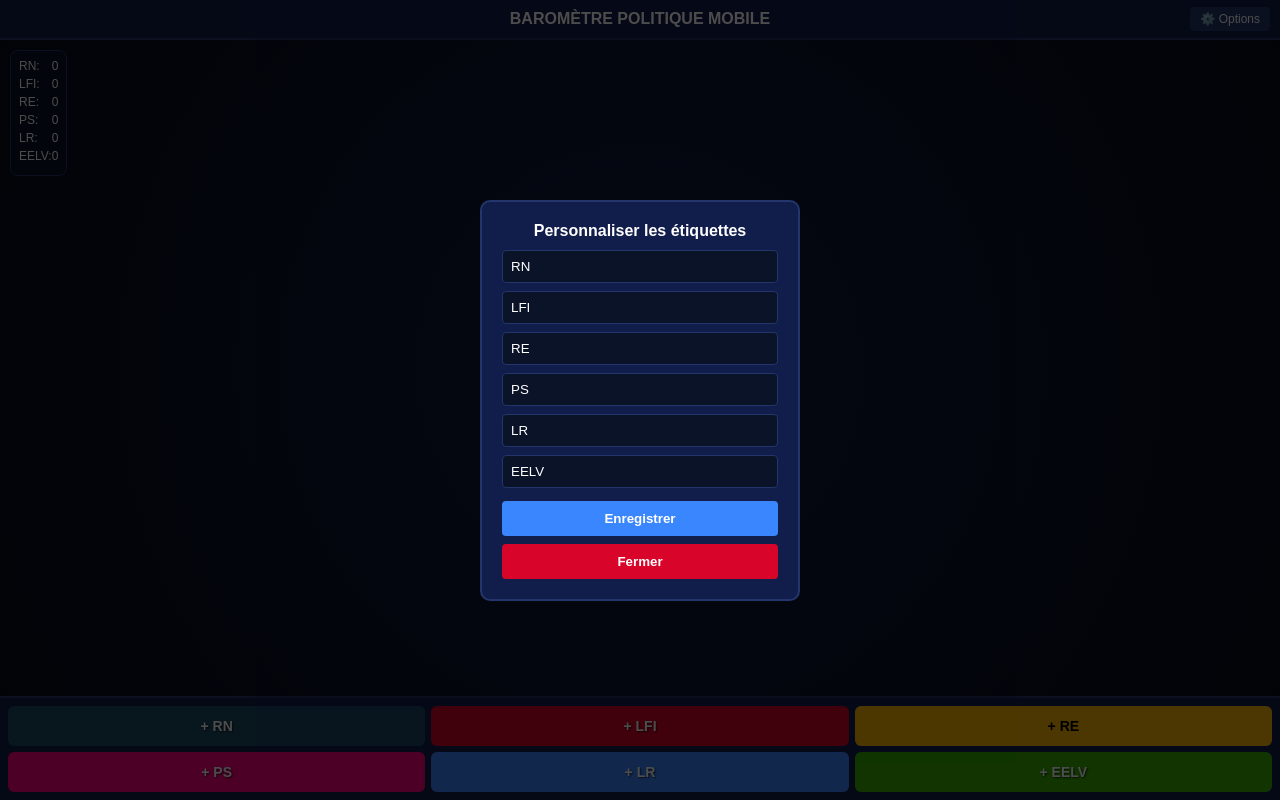
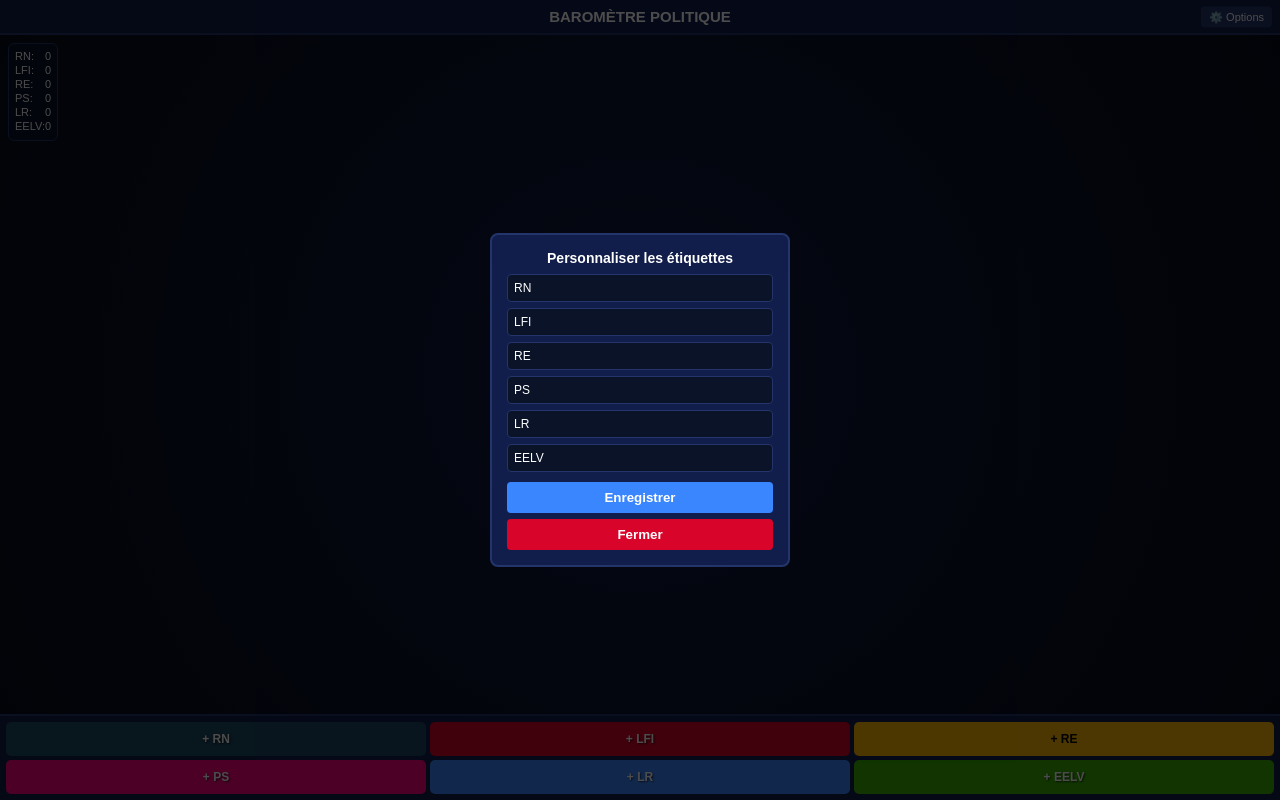
Before and after one commit to troplife56-source/Jeux-sondage, a plain HTML site: page index.html in a window 1280 px wide. Both pictures are taken after a click on the button "⚙️ Options". Drawn offline with Linux system fonts and the light colour scheme.

Commit message:
Update index.html

```diff
--- a/index.html
+++ b/index.html
@@ -17,30 +17,33 @@
             font-family: Arial, sans-serif;
             display: flex;
             flex-direction: column;
+            width: 100vw;
             height: 100vh;
+            height: 100dvh; /* Hauteur dynamique exacte sur mobile */
             overflow: hidden;
         }
         header {
-            padding: 10px;
+            padding: 8px;
             background: #111d4a;
             text-align: center;
-            font-size: 16px;
+            font-size: 15px;
             font-weight: bold;
             border-bottom: 2px solid #23356b;
             position: relative;
+            flex-shrink: 0;
         }
         #btn-settings-open {
             position: absolute;
-            right: 10px;
+            right: 8px;
             top: 50%;
             transform: translateY(-50%);
             background: #23356b;
             color: white;
             border: none;
-            padding: 5px 10px;
+            padding: 4px 8px;
             border-radius: 4px;
             cursor: pointer;
-            font-size: 12px;
+            font-size: 11px;
         }
         #game-container {
             flex: 1;
@@ -56,42 +59,45 @@
         }
         #scoreboard {
             position: absolute;
-            top: 10px;
-            left: 10px;
+            top: 8px;
+            left: 8px;
             background: rgba(11, 19, 41, 0.9);
             border: 1px solid #23356b;
-            padding: 8px;
-            border-radius: 8px;
-            font-size: 12px;
-            max-width: 140px;
+            padding: 6px;
+            border-radius: 6px;
+            font-size: 11px;
+            max-width: 130px;
         }
         .score-item {
             display: flex;
             justify-content: space-between;
-            margin-bottom: 4px;
+            margin-bottom: 2px;
         }
         #controls {
-            display: flex;
-            flex-wrap: wrap;
+            display: grid;
+            grid-template-columns: repeat(3, 1fr);
+            gap: 4px;
             background: #111d4a;
-            padding: 8px;
-            gap: 6px;
-            justify-content: center;
+            padding: 6px;
             border-top: 2px solid #23356b;
+            flex-shrink: 0;
         }
         .btn-party {
-            flex: 1 1 30%;
-            padding: 12px 5px;
-            font-size: 14px;
+            padding: 10px 2px;
+            font-size: 12px;
             font-weight: bold;
             border: none;
-            border-radius: 6px;
+            border-radius: 5px;
             color: white;
             cursor: pointer;
             text-shadow: 1px 1px 2px rgba(0,0,0,0.7);
             touch-action: manipulation;
+            text-align: center;
+            white-space: nowrap;
+            overflow: hidden;
+            text-overflow: ellipsis;
         }
-        /* Couleurs ultra-contrastées et bien distinctes */
+        /* Couleurs ultra-contrastées */
         #btn-p1 { background-color: #1b4965; }
         #btn-p2 { background-color: #d90429; }
         #btn-p3 { background-color: #ffb703; color: #000; text-shadow: none; }
@@ -111,39 +117,40 @@
         }
         .modal-content {
             background: #111d4a;
-            padding: 20px;
-            border-radius: 10px;
+            padding: 15px;
+            border-radius: 8px;
             border: 2px solid #23356b;
             width: 90%;
-            max-width: 320px;
+            max-width: 300px;
         }
-        .modal-content h3 { margin-bottom: 10px; font-size: 16px; text-align: center; }
+        .modal-content h3 { margin-bottom: 8px; font-size: 14px; text-align: center; }
         .modal-content input {
             width: 100%;
-            padding: 8px;
-            margin-bottom: 8px;
+            padding: 6px;
+            margin-bottom: 6px;
             border-radius: 4px;
             border: 1px solid #23356b;
             background: #0b1329;
             color: white;
+            font-size: 12px;
         }
         .modal-content button {
             width: 100%;
-            padding: 10px;
+            padding: 8px;
             background: #3a86ff;
             color: white;
             border: none;
             border-radius: 4px;
             font-weight: bold;
             cursor: pointer;
-            margin-top: 5px;
+            margin-top: 4px;
         }
     </style>
 </head>
 <body>
 
     <header>
-        <span id="header-title">BAROMÈTRE POLITIQUE MOBILE</span>
+        <span id="header-title">BAROMÈTRE POLITIQUE</span>
         <button id="btn-settings-open" onclick="toggleSettings(true)">⚙️ Options</button>
     </header>
 
@@ -179,7 +186,7 @@
             <input type="text" id="in-p5" value="LR">
             <input type="text" id="in-p6" value="EELV">
             <button onclick="saveSettings()">Enregistrer</button>
-            <button onclick="toggleSettings(false)" style="background:#d90429; margin-top:8px;">Fermer</button>
+            <button onclick="toggleSettings(false)" style="background:#d90429; margin-top:6px;">Fermer</button>
         </div>
     </div>
 
@@ -206,7 +213,6 @@
             p6: '#38b000'
         };
 
-        // Générateur de son synthétique ultra léger
         function playPopSound() {
             try {
                 const audioCtx = new (window.AudioContext || window.webkitAudioContext)();
@@ -228,7 +234,7 @@
             constructor(party) {
                 this.x = canvas.width / 2 + (Math.random() * 40 - 20);
                 this.y = 20;
-                this.radius = 13;
+                this.radius = 12;
                 this.vx = (Math.random() - 0.5) * 4;
                 this.vy = 2;
                 this.color = colors[party] || '#ffffff';
@@ -236,7 +242,7 @@
             }
 
             update() {
-                this.vy += 0.3; // Gravité
+                this.vy += 0.3;
                 this.x += this.vx;
                 this.y += this.vy;
 
```
